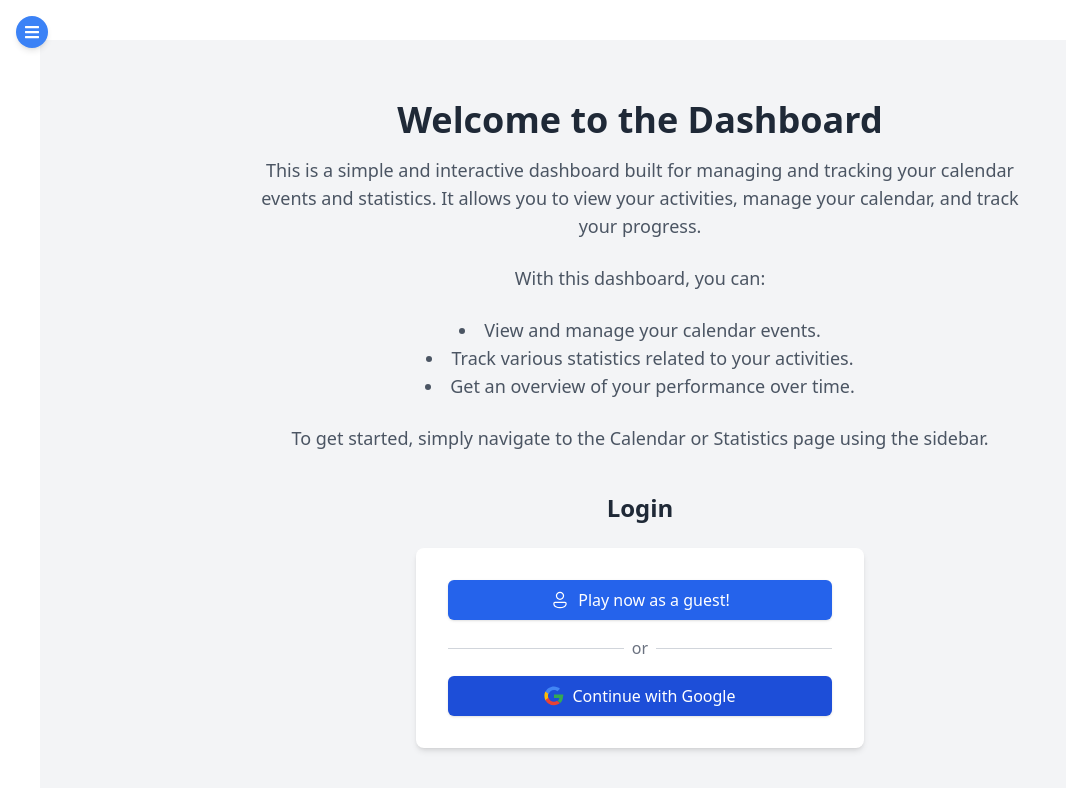
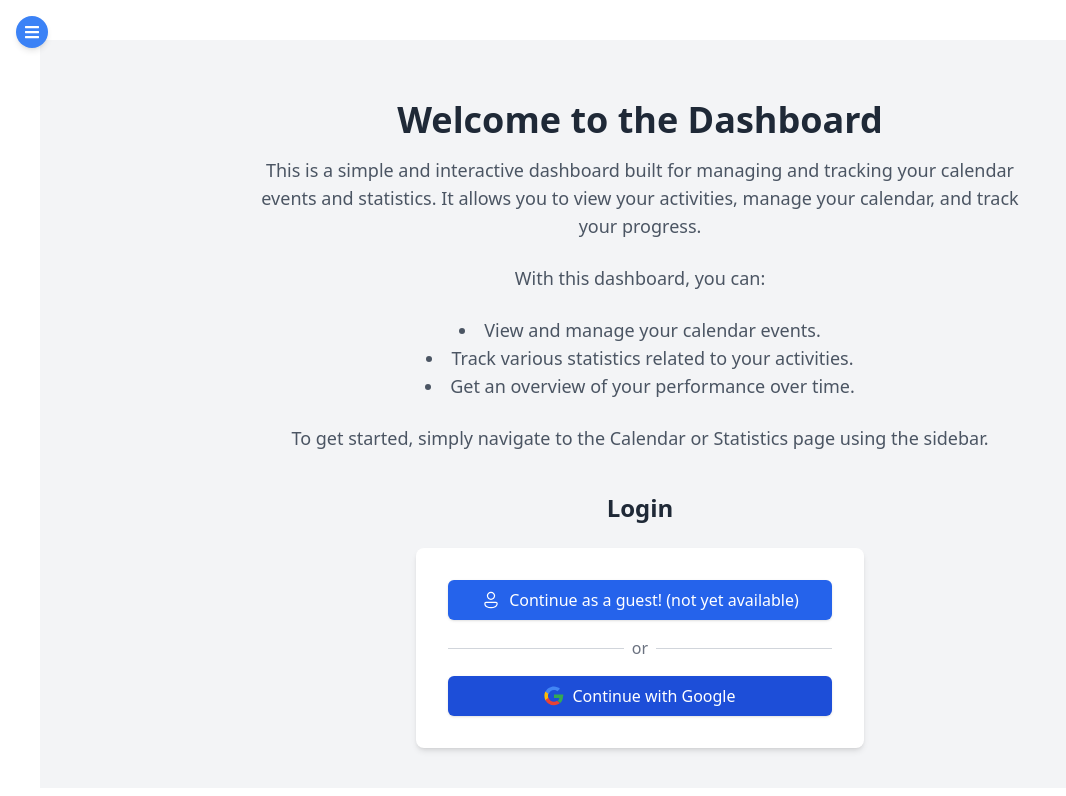
Before and after one commit to Julobulo/Calendar-React, a React (Vite) app in the folder calendar/: page / in a window 1280 px wide. Shown: the top 796 px of the page, without its empty margins (0-1066 px from the left). Built offline with nearby package versions, Linux system fonts and the light colour scheme.

Commit message:
edited continue as a guest button

```diff
--- a/calendar/src/components/Login.tsx
+++ b/calendar/src/components/Login.tsx
@@ -1,12 +1,12 @@
 
 const Login = () => {
     const handleGoogleLogin = () => {
-        // window.location.href = `http://localhost:8787/oauth/google`;
-        window.location.href = "https://api.calendar.jules.tf/oauth/google";
+        window.location.href = `http://localhost:8787/oauth/google`;
+        // window.location.href = "https://api.calendar.jules.tf/oauth/google";
     };
     const handleGuestLogin = () => {
-        // window.location.href = `http://localhost:8787/oauth/google`;
-        window.location.href = "https://api.calendar.jules.tf/oauth/google";
+        window.location.href = `http://localhost:8787/oauth/google`;
+        // window.location.href = "https://api.calendar.jules.tf/oauth/google";
     };
 
     return (
@@ -27,7 +27,7 @@ const Login = () => {
                             d="M 24 4 C 18.494917 4 14 8.494921 14 14 C 14 19.505079 18.494917 24 24 24 C 29.505083 24 34 19.505079 34 14 C 34 8.494921 29.505083 4 24 4 z M 24 7 C 27.883764 7 31 10.116238 31 14 C 31 17.883762 27.883764 21 24 21 C 20.116236 21 17 17.883762 17 14 C 17 10.116238 20.116236 7 24 7 z M 11.978516 28 C 9.7987044 28 8 29.798705 8 31.978516 L 8 33.5 C 8 37.104167 10.27927 39.892227 13.306641 41.5625 C 16.334011 43.232773 20.168103 44 24 44 C 27.831897 44 31.665989 43.232773 34.693359 41.5625 C 37.274641 40.138345 39.217335 37.862616 39.761719 35 L 40.001953 35 L 40.001953 31.978516 C 40.001953 29.798705 38.201295 28 36.021484 28 L 11.978516 28 z M 11.978516 31 L 36.021484 31 C 36.579674 31 37.001953 31.420326 37.001953 31.978516 L 37.001953 32 L 37 32 L 37 33.5 C 37 35.895833 35.65427 37.607773 33.244141 38.9375 C 30.834011 40.267227 27.418103 41 24 41 C 20.581897 41 17.165989 40.267227 14.755859 38.9375 C 12.34573 37.607773 11 35.895833 11 33.5 L 11 31.978516 C 11 31.420326 11.420326 31 11.978516 31 z"
                         ></path>
                     </svg>
-                    <span>Play now as a guest!</span>
+                    <span>Continue as a guest! (not yet available)</span>
                 </button>
                 <div className="flex items-center my-4">
                     <hr className="flex-grow border-t border-gray-300" />
```
